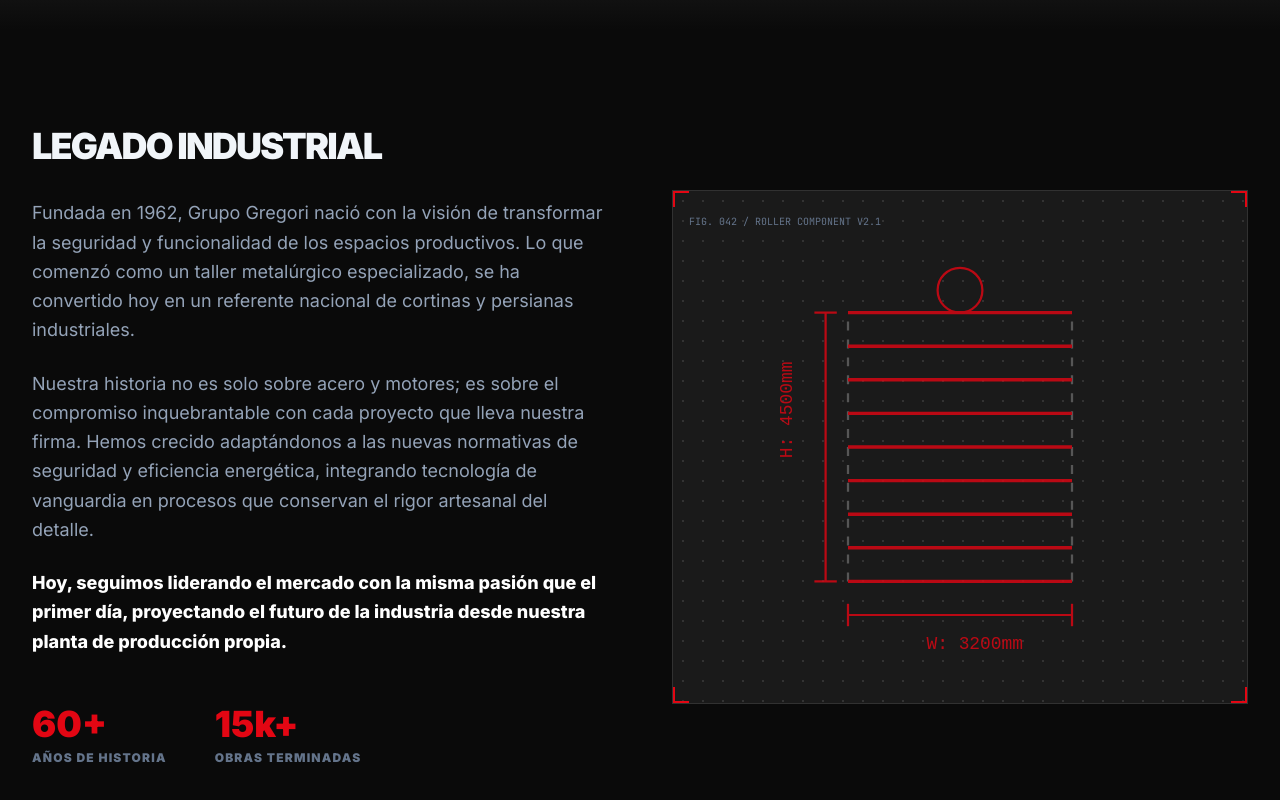
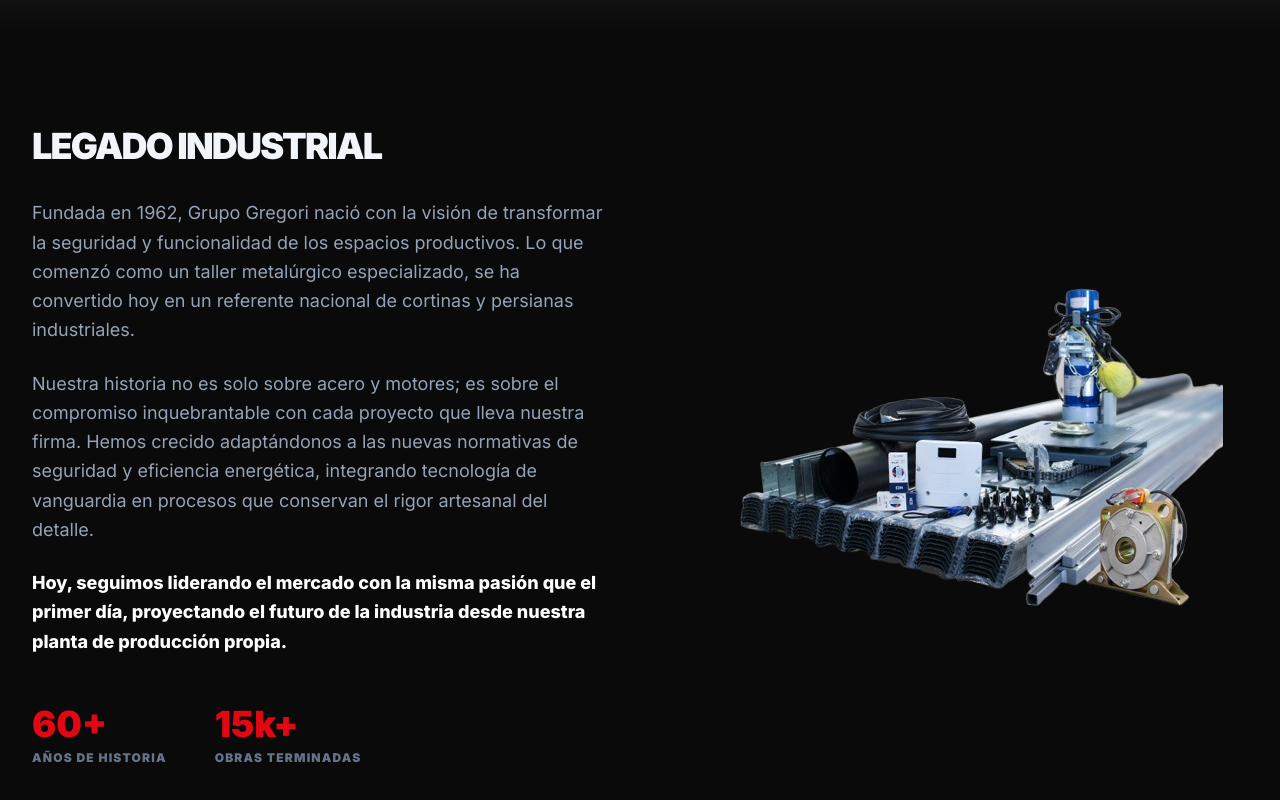
Before and after one commit to Fras28/grupogregori, a React (Vite) app: page /nosotros in a window 1280 px wide. Shown: the part 684-1484 px from the top of the page. Built offline with nearby package versions, Linux system fonts and the light colour scheme; no server answers; grey boxes are pictures that could not be loaded.

Commit message:
IMAGENES ABOUT US

```diff
--- a/src/components/institutional/About.tsx
+++ b/src/components/institutional/About.tsx
@@ -1,5 +1,6 @@
 import { useEffect } from 'react';
 import BgAbour from "../../assets/AboutUs.jpg"
+import KitGrego from "../../assets/KitGrego.png"
 
 interface Value {
   icon: string;
@@ -116,34 +117,17 @@
 
           {/* Blueprint Graphic */}
           <div className="relative group">
-            <div className="relative bg-[#1a1a1a] border border-white/10 p-8 min-h-[500px] flex items-center justify-center" style={{
+            <img src={KitGrego} alt="" />
+            {/* <div className="relative bg-[#1a1a1a] border border-white/10 p-8 min-h-[500px] flex items-center justify-center" style={{
               backgroundImage: `radial-gradient(#333 1px, transparent 1px)`,
               backgroundSize: '20px 20px'
             }}>
-              {/* Corner brackets */}
-              <div className="absolute top-0 left-0 w-4 h-4 border-t-2 border-l-2 border-[#E30613]"></div>
-              <div className="absolute top-0 right-0 w-4 h-4 border-t-2 border-r-2 border-[#E30613]"></div>
-              <div className="absolute bottom-0 left-0 w-4 h-4 border-b-2 border-l-2 border-[#E30613]"></div>
-              <div className="absolute bottom-0 right-0 w-4 h-4 border-b-2 border-r-2 border-[#E30613]"></div>
 
-              <svg className="w-full h-full max-w-md opacity-80" viewBox="0 0 200 200">
-                <rect fill="none" height="120" stroke="#666" strokeDasharray="4" strokeWidth="1" width="100" x="50" y="40"/>
-                <path d="M50 40 L150 40 M50 55 L150 55 M50 70 L150 70 M50 85 L150 85 M50 100 L150 100 M50 115 L150 115 M50 130 L150 130 M50 145 L150 145 M50 160 L150 160" stroke="#E30613" strokeWidth="1.5"/>
-                <circle cx="100" cy="30" fill="none" r="10" stroke="#E30613" strokeWidth="1"/>
-                <line stroke="#E30613" strokeWidth="1" x1="40" x2="40" y1="40" y2="160"/>
-                <line stroke="#E30613" strokeWidth="1" x1="35" x2="45" y1="40" y2="40"/>
-                <line stroke="#E30613" strokeWidth="1" x1="35" x2="45" y1="160" y2="160"/>
-                <text fill="#E30613" fontFamily="monospace" fontSize="8" transform="rotate(-90 25,105)" x="25" y="105">H: 4500mm</text>
-                <line stroke="#E30613" strokeWidth="1" x1="50" x2="150" y1="175" y2="175"/>
-                <line stroke="#E30613" strokeWidth="1" x1="50" x2="50" y1="170" y2="180"/>
-                <line stroke="#E30613" strokeWidth="1" x1="150" x2="150" y1="170" y2="180"/>
-                <text fill="#E30613" fontFamily="monospace" fontSize="8" x="85" y="190">W: 3200mm</text>
-              </svg>
 
               <div className="absolute top-4 left-4">
                 <span className="text-[10px] font-mono text-slate-500 uppercase">Fig. 042 / Roller Component v2.1</span>
               </div>
-            </div>
+            </div> */}
           </div>
         </div>
       </section>
```
Also changed, not shown: src/assets/KitGrego.png (added).
